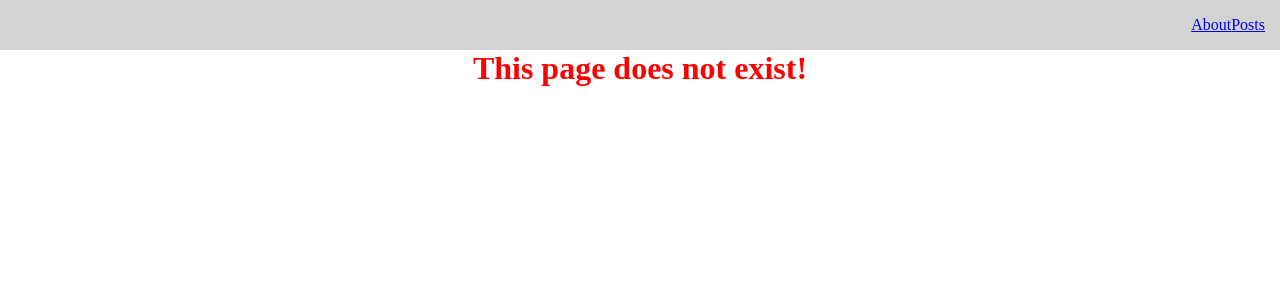
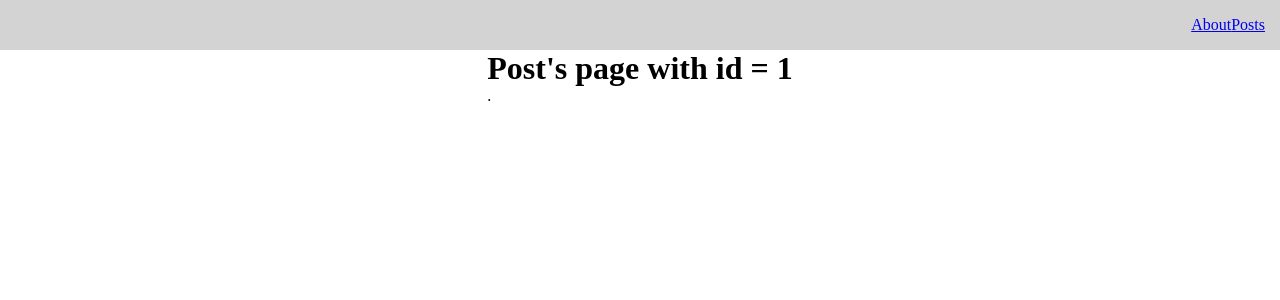
Before and after one commit to DrigaNicolai/React_course-project, a React (Create React App) app: page /posts/1 in a window 1280 px wide. Before the commit this address led to /error. Shown: the top 300 px of the page. Built offline with nearby package versions, Linux system fonts and the light colour scheme; no server answers.

Commit message:
Dynamic routing

```diff
--- a/src/API/PostService.ts
+++ b/src/API/PostService.ts
@@ -11,4 +11,10 @@
 
     return response;
   }
+
+  static async getByID(id: number) {
+    const response = await axios.get(`https://jsonplaceholder.typicode.com/posts/${id}`);
+
+    return response;
+  }
 }
--- a/src/components/AppRouter.tsx
+++ b/src/components/AppRouter.tsx
@@ -3,6 +3,7 @@
 import About from "../pages/About";
 import Posts from "../pages/Posts";
 import Error from "../pages/Error";
+import PostIdPage from "../pages/PostIdPage";
 
 const AppRouter = () => {
   return (
@@ -10,6 +11,7 @@
       {/* react-router-dom v6: Routes. v5: Switch */}
       <Route path="/about" element={ <About /> } />
       <Route path="/posts" element={ <Posts /> } />
+      <Route path="/posts/:id" element={ <PostIdPage /> } />
       <Route path="/error" element={ <Error /> } />
       {/* react-router-dom v6: Route path=* v5: Redirect to */}
       <Route path="*" element={<Navigate to="/error" replace /> } />
--- a/src/components/PostItem.tsx
+++ b/src/components/PostItem.tsx
@@ -1,6 +1,7 @@
 import React from 'react';
 import {IPost} from "../models";
 import MyButton from "./UI/button/MyButton";
+import {useNavigate} from "react-router-dom";
 
 interface PostProps {
   post: IPost,
@@ -9,6 +10,9 @@
 }
 
 const PostItem = ({post, number, remove}: PostProps) => {
+  {/* react-router-dom v6: useNavigate v5: useHistory */}
+  const router = useNavigate();
+
   return (
     <div className="post">
       <div className="post__content">
@@ -18,6 +22,9 @@
         </div>
       </div>
       <div className="post__btns">
+        <MyButton onClick={() => router(`/posts/${post.id}`)}>
+          Open
+        </MyButton>
         <MyButton onClick={() => remove(post)}>
           Delete
         </MyButton>
--- /dev/null
+++ b/src/pages/PostIdPage.tsx
@@ -0,0 +1,33 @@
+import React, {useEffect, useState} from 'react';
+import {useParams} from "react-router-dom";
+import {useFetching} from "../hooks/useFetching";
+import PostService from "../API/PostService";
+import Loader from "../components/UI/Loader/Loader";
+
+const PostIdPage = () => {
+  const params = useParams();
+  const [post, setPost] = useState({} as any);
+  const [fetchPostById, isLoading, error] = useFetching(async (id: number) => {
+    const response = await PostService.getByID(id);
+
+    setPost(response.data);
+  });
+
+  useEffect(() => {
+    fetchPostById(Number(params.id));
+  }, []);
+
+  return (
+    <div>
+      <h1>Post's page with id = {params.id}</h1>
+      {isLoading
+        ?
+          <Loader />
+        :
+          <div>{post.id}. {post.title}</div>
+      }
+    </div>
+  );
+};
+
+export default PostIdPage;
```
